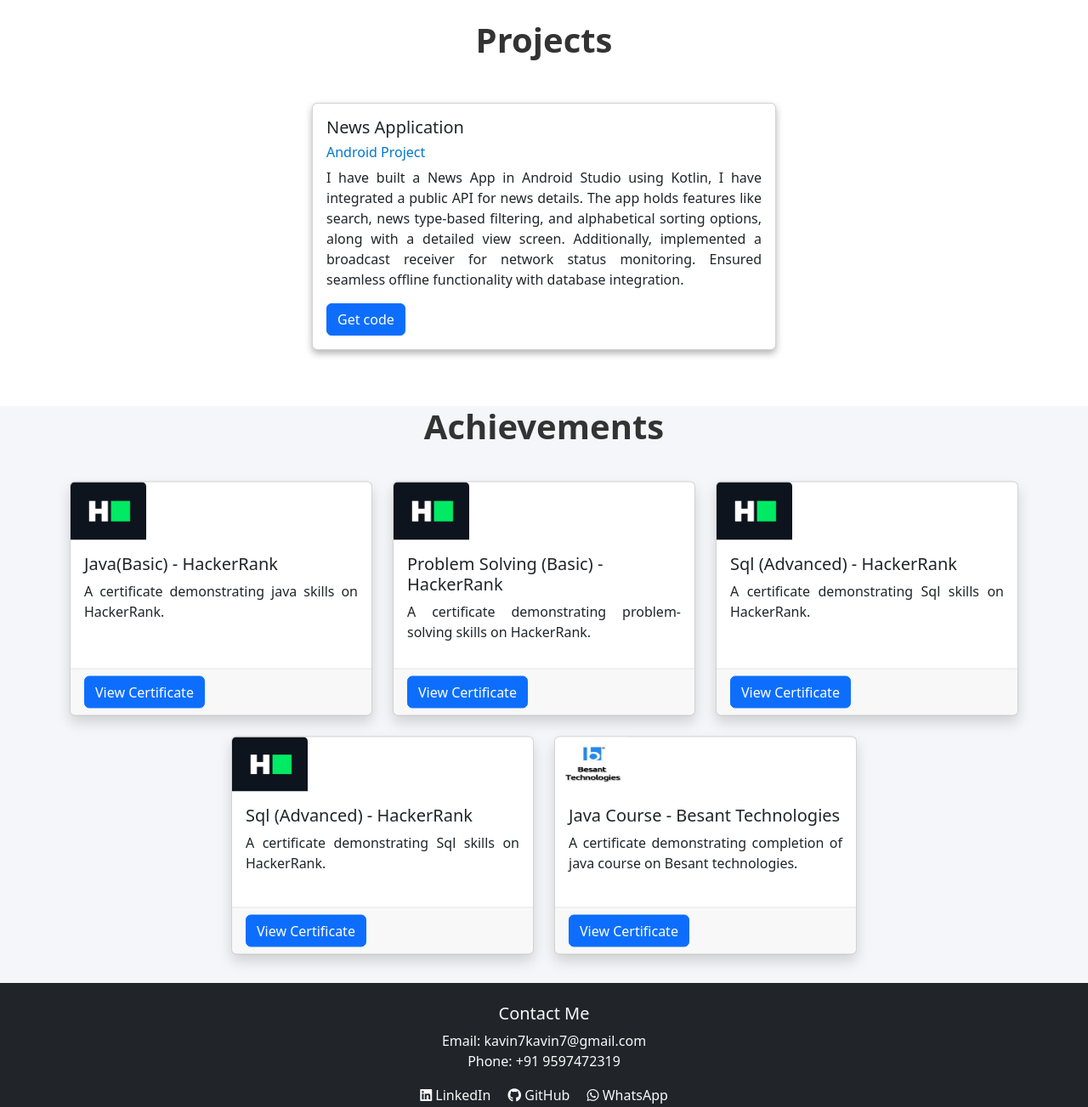
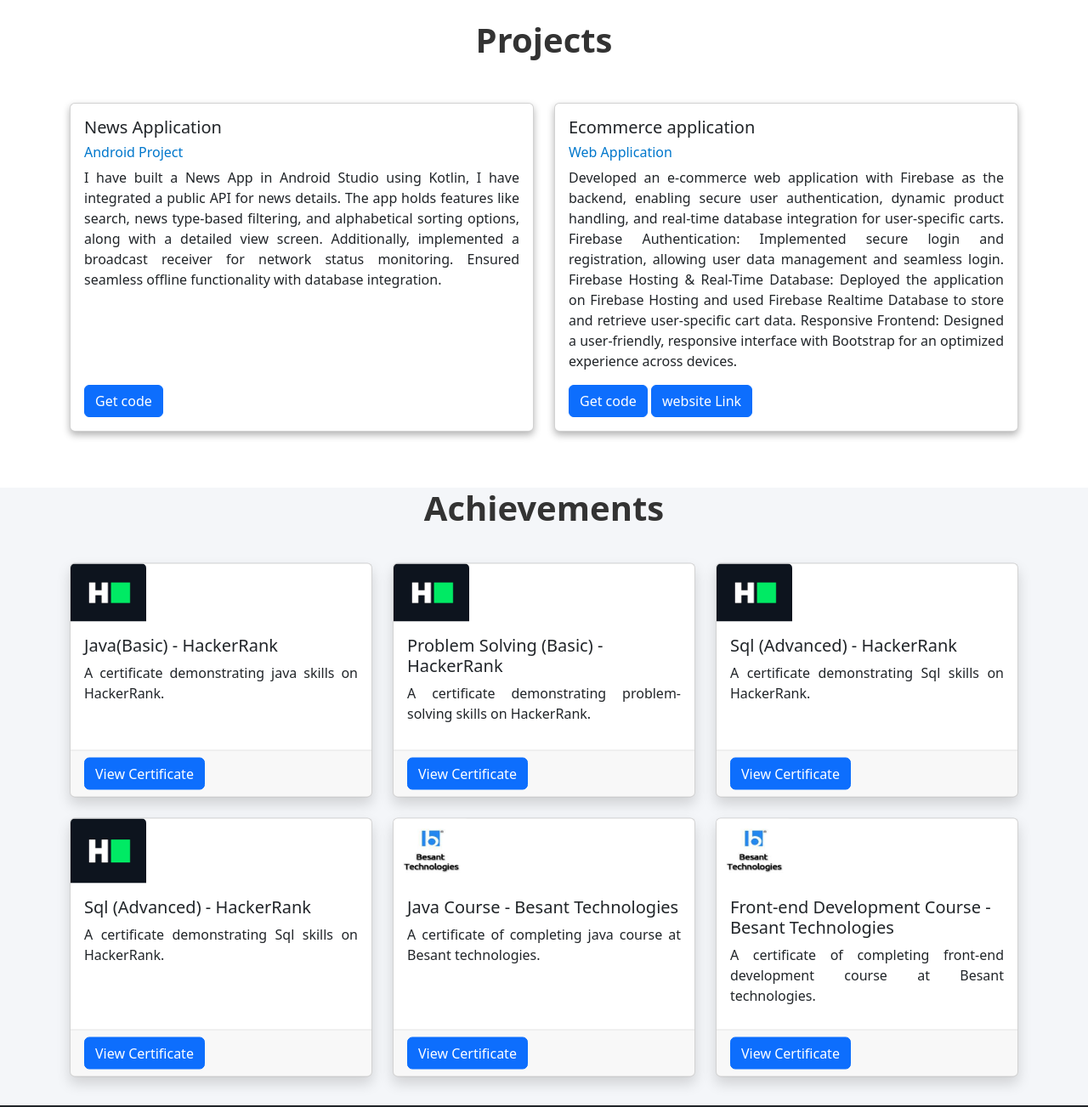
Before and after one commit to P-kavin/P-kavin.github.io, a plain HTML site: page index.html in a window 1280 px wide. Shown: the part 2680-3983 px from the top of the page at 85% size. Drawn offline with nearby package versions, Linux system fonts and the light colour scheme.

Commit message:
web project added

```diff
--- a/index.html
+++ b/index.html
@@ -61,7 +61,7 @@
         <h2>Kavin Prakasam</h2><br>
         <h4>B.E - ECE at <a href="https://www.siet.ac.in/" target="_blank" id="college">Sri shakthi institute of engineering and technology,Coimbatore</a></h4><br>
         <p>Innovative software developer with experience in designing, developing, and implementing software solutions to address complex business issues. Skilled in multiple programming languages and frameworks, with a strong ability to adapt to new technologies quickly. Demonstrated success in improving system performance and enhancing functionality through strategic updates and modifications. Committed. to collaborating closely with team members to achieve project goals and meet deadlines efficiently.</p>
-        <a class="btn btn-secondary mt-auto w-min-content" href="Kavin_resume.pdf" target="_blank" id ="my_resume">Get my resume</a>
+        <a class="btn btn-secondary mt-auto w-min-content" href="https://drive.google.com/file/d/10YmaOdPmNYDpWI1pvDwxxfQ-0NnROvdF/view?usp=drive_link" target="_blank" id ="my_resume">Get my resume</a>
      </div>
 
      <div id="skills">
@@ -210,17 +210,24 @@
               </div>
             </div>
           </div>
-          <!-- <div class="col-lg-6 col-md-12 mb-3 ">
+          <div class="col-lg-6 col-md-12 mb-3 ">
             <div class="card h-100">
               <div class="card-body d-flex flex-column">
-                <h5 class="card-title">Card Title 2</h5>
-                <p class="card-text flex-grow-1">yet to implement.</p>
+                <h5 class="card-title">Ecommerce application</h5>
+                <h6 class="project-type">Web Application</h6>
+                <p class="card-text flex-grow-1">Developed an e-commerce web application with Firebase as the backend, enabling secure user authentication, dynamic product handling, and real-time database integration for user-specific carts.
+
+                  Firebase Authentication: Implemented secure login and registration, allowing user data management and seamless login.
+                  Firebase Hosting & Real-Time Database: Deployed the application on Firebase Hosting and used Firebase Realtime Database to store and retrieve user-specific cart data.
+                  Responsive Frontend: Designed a user-friendly, responsive interface with Bootstrap for an optimized experience across devices.
+                </p>
                 <div >
-                <a href="#" class="btn btn-primary btn-block">Get code</a>
+                <a href="https://github.com/P-kavin/frontend-project" target="_blank" class="btn btn-primary btn-block">Get code</a>
+                <a href="https://ecommerce-authentication-c22c3.web.app" target="_blank" class="btn btn-primary btn-block">website Link</a>
               </div>
               </div>
             </div>
-          </div> -->
+          </div>
         </div>
       </div>
     </div>
@@ -228,7 +235,7 @@
   <div id="achievements">
     <div  class="container">
       <h2 class="title">Achievements</h2>
-      <div class="row justify-content-center">
+      <div class="row   ">
         <!-- Certification 1 -->
         <div class="col-lg-4 col-md-6 col-sm-12 mb-4">
           <div class="card h-100 shadow d-flex flex-column animate-card equal-card">
@@ -287,10 +294,23 @@
            <img src="bt_logo.jpg" class="card-img-top h-25 w-25" alt="HackerRank Certificate">
            <div class="card-body">
              <h5 class="card-title">Java Course - Besant Technologies</h5>
-             <p class="card-text">A certificate demonstrating completion of java course on Besant technologies.</p>
+             <p class="card-text">A certificate of completing java course at Besant technologies.</p>
            </div>
            <div class="card-footer">
-             <a href="Kavin p java.pdf" class="btn btn-primary btn-block" target="_blank">View Certificate</a>
+             <a href="https://drive.google.com/file/d/1IVGkh9f8t6_z0XdUrrAYNon2xI6mMSMM/view?usp=drive_link" class="btn btn-primary btn-block" target="_blank">View Certificate</a>
+           </div>
+         </div>
+       </div>
+        <!--Certification 6 -->
+        <div class="col-lg-4 col-md-6 col-sm-12 mb-4">
+          <div class="card h-100 shadow d-flex flex-column animate-card equal-card">
+           <img src="bt_logo.jpg" class="card-img-top h-25 w-25" alt="HackerRank Certificate">
+           <div class="card-body">
+             <h5 class="card-title">Front-end Development Course - Besant Technologies</h5>
+             <p class="card-text">A certificate of completing front-end development course at Besant technologies.</p>
+           </div>
+           <div class="card-footer">
+             <a href="https://drive.google.com/file/d/1ITxbmeCLExbt5HnNEXO7OI0RfRM1dG3c/view?usp=drive_link" class="btn btn-primary btn-block" target="_blank">View Certificate</a>
            </div>
          </div>
        </div>
```
